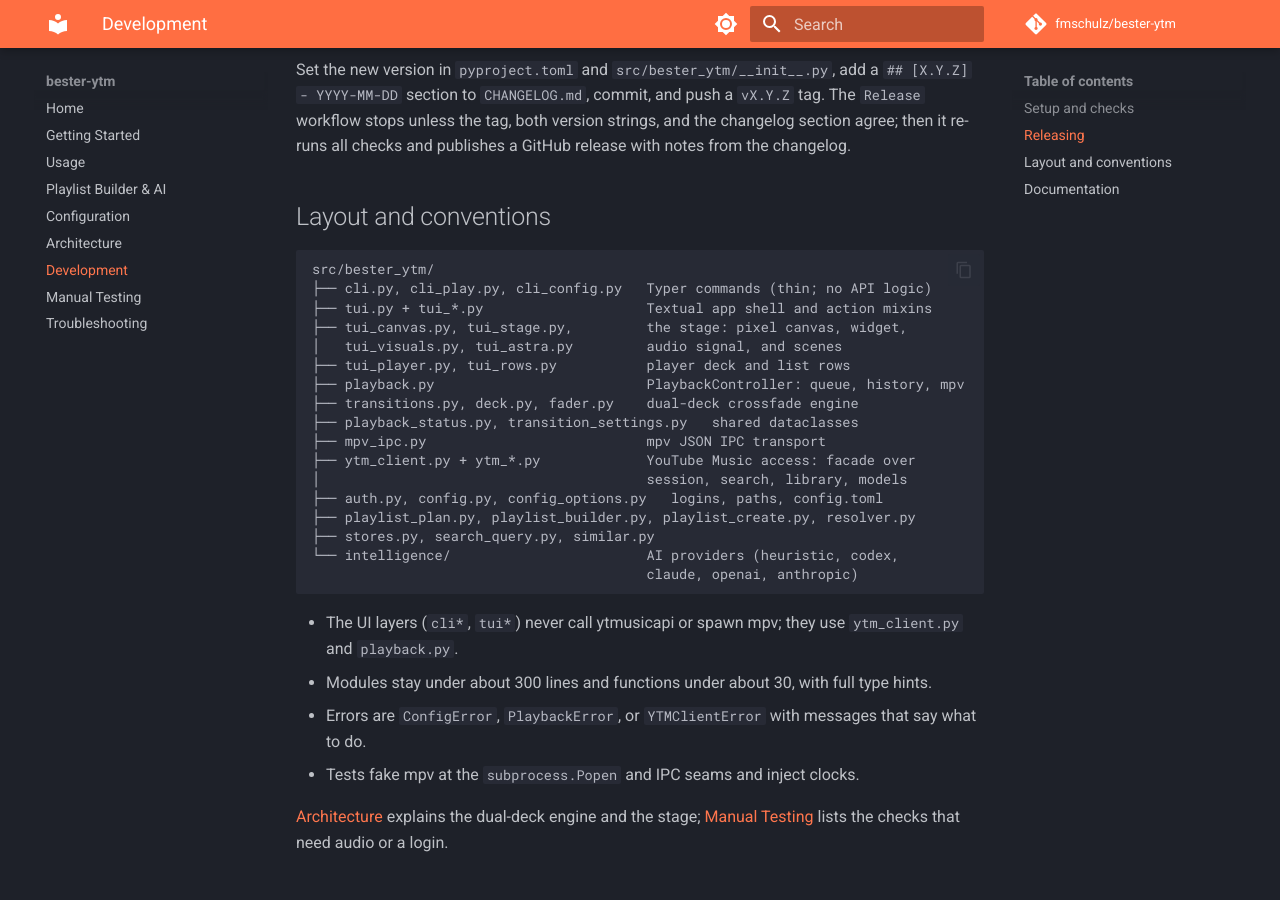
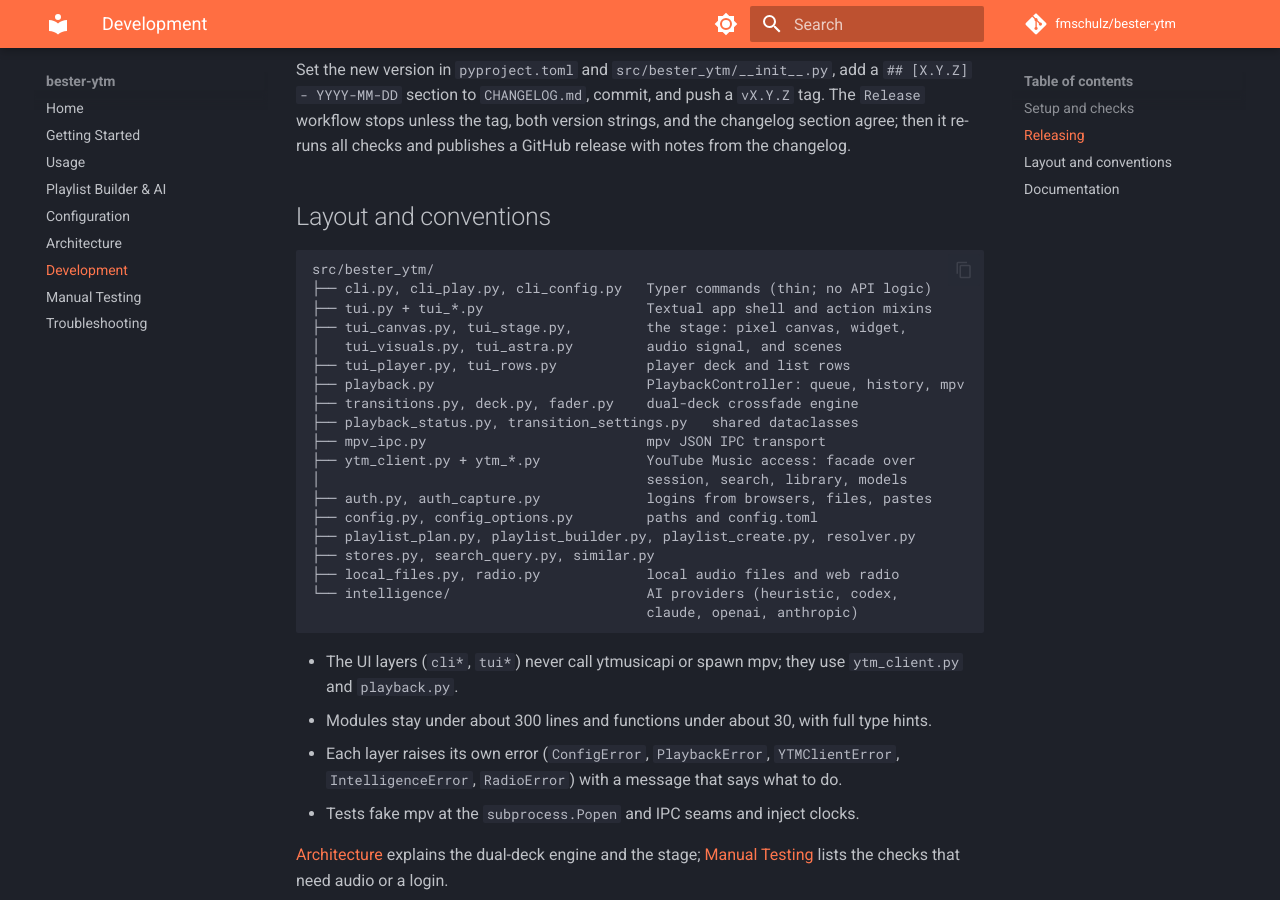
Before and after one commit to fmschulz/bester-ytm, an MkDocs documentation site: the page built from docs/development.md, in a window 1280 px wide and 900 px high, scrolled down 493 px. Built offline with MkDocs 1.6.1 and Material for MkDocs 9.7.7, drawn with Linux system fonts in a browser that asks for light colours; comment, search, counter and statistics services are not loaded.

Commit message:
docs(audit): correct stale statements
Favorites no longer like songs on YouTube Music. Add the radio config
section, the missing modules in the layout, the error types, and the
loss of comments when the TUI rewrites config.toml. Describe radio,
mute and comma searches, and list the unreleased fixes.

````diff
--- a/docs/development.md
+++ b/docs/development.md
@@ -39,9 +39,11 @@ src/bester_ytm/
 ├── mpv_ipc.py                           mpv JSON IPC transport
 ├── ytm_client.py + ytm_*.py             YouTube Music access: facade over
 │                                        session, search, library, models
-├── auth.py, config.py, config_options.py   logins, paths, config.toml
+├── auth.py, auth_capture.py             logins from browsers, files, pastes
+├── config.py, config_options.py         paths and config.toml
 ├── playlist_plan.py, playlist_builder.py, playlist_create.py, resolver.py
 ├── stores.py, search_query.py, similar.py
+├── local_files.py, radio.py             local audio files and web radio
 └── intelligence/                        AI providers (heuristic, codex,
                                          claude, openai, anthropic)
 ```
@@ -50,8 +52,9 @@ src/bester_ytm/
   `ytm_client.py` and `playback.py`.
 - Modules stay under about 300 lines and functions under about 30, with full
   type hints.
-- Errors are `ConfigError`, `PlaybackError`, or `YTMClientError` with messages
-  that say what to do.
+- Each layer raises its own error (`ConfigError`, `PlaybackError`,
+  `YTMClientError`, `IntelligenceError`, `RadioError`) with a message that
+  says what to do.
 - Tests fake mpv at the `subprocess.Popen` and IPC seams and inject clocks.
 
 [Architecture](architecture.md) explains the dual-deck engine and the stage;
````
Also changed, not shown: CHANGELOG.md (+34 -0 lines), CONTRIBUTING.md (+7 -4 lines), docs/architecture.md (+3 -2 lines), docs/configuration.md (+4 -0 lines), docs/getting-started.md (+3 -3 lines), docs/manual-testing.md (+3 -1 lines), docs/usage.md (+7 -1 lines).
